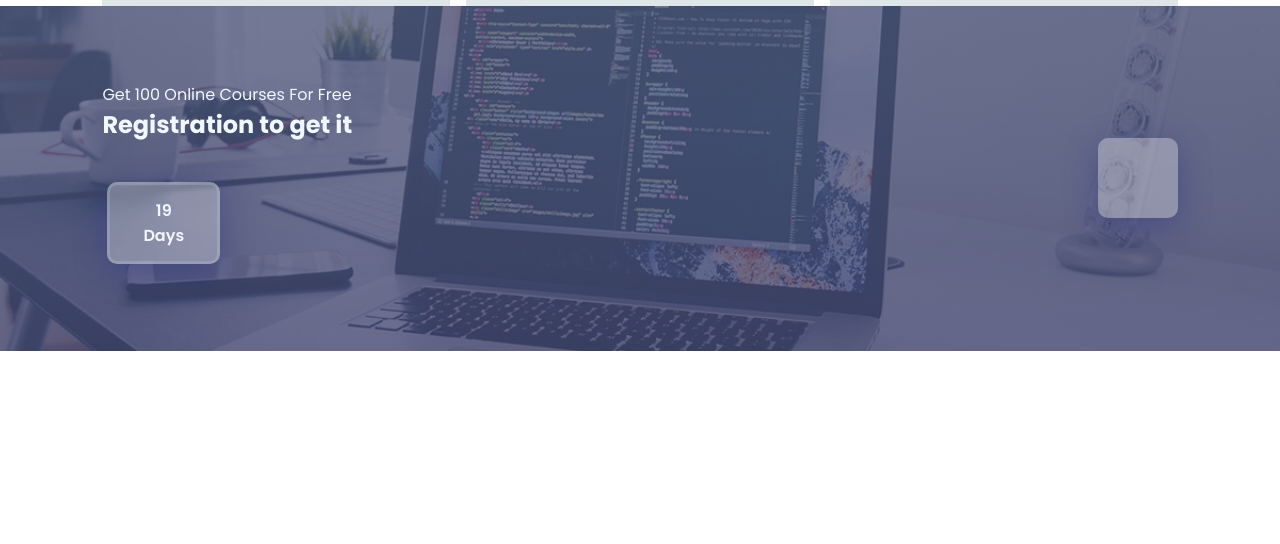
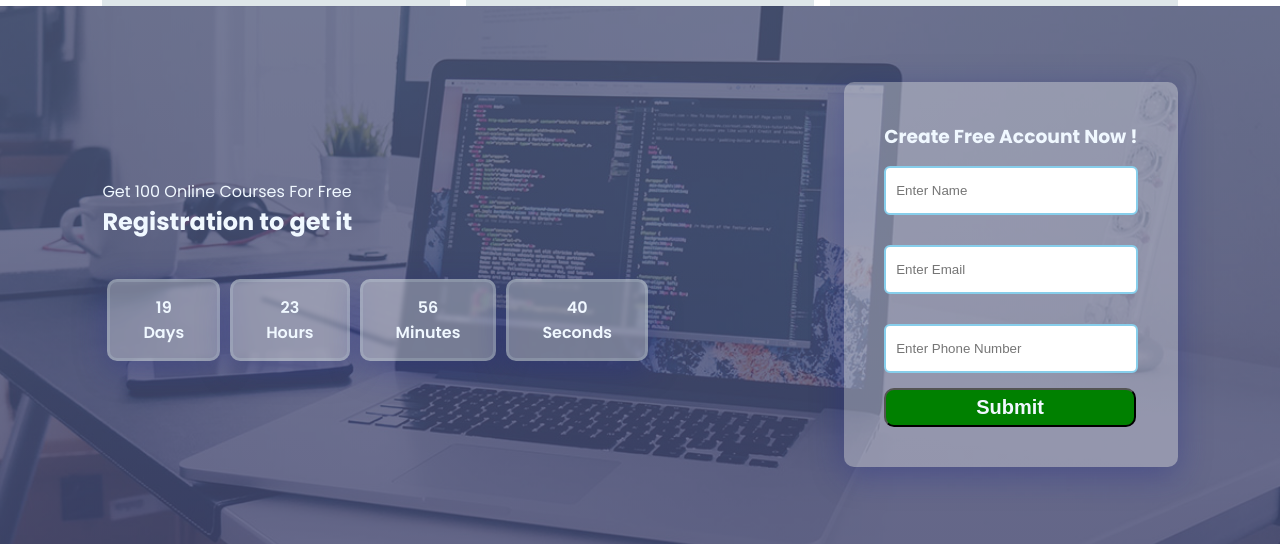
Before and after one commit to Gyanendra-333/Education_Website, a plain HTML site: page index.html in a window 1280 px wide. Shown: the part 2035-2579 px from the top of the page. Before the commit the page ends 2386 px from the top, so only its background shows below. Drawn offline with Linux system fonts and the light colour scheme.

Commit message:
Complete Registraton Form

```diff
--- a/index.html
+++ b/index.html
@@ -192,10 +192,28 @@
                 <div class="date">
                     19 <br>Days
                 </div>
+                <div class="date">
+                    23 <br>Hours
+                </div>
+                <div class="date">
+                    56 <br>Minutes
+                </div>
+                <div class="date">
+                    40 <br>Seconds
+                </div>
             </div>
         </div>
 
-        <div class="form"></div>
+        <div class="form">
+            <h3>Create Free Account Now !</h3>
+            <input type="text" placeholder="Enter Name">
+            <input type="text" placeholder="Enter Email">
+            <input type="text" placeholder="Enter Phone Number">
+            <div class="btn">
+                <button class="btn-form">Submit</button>
+            </div>
+
+        </div>
 
     </section>
 
```
